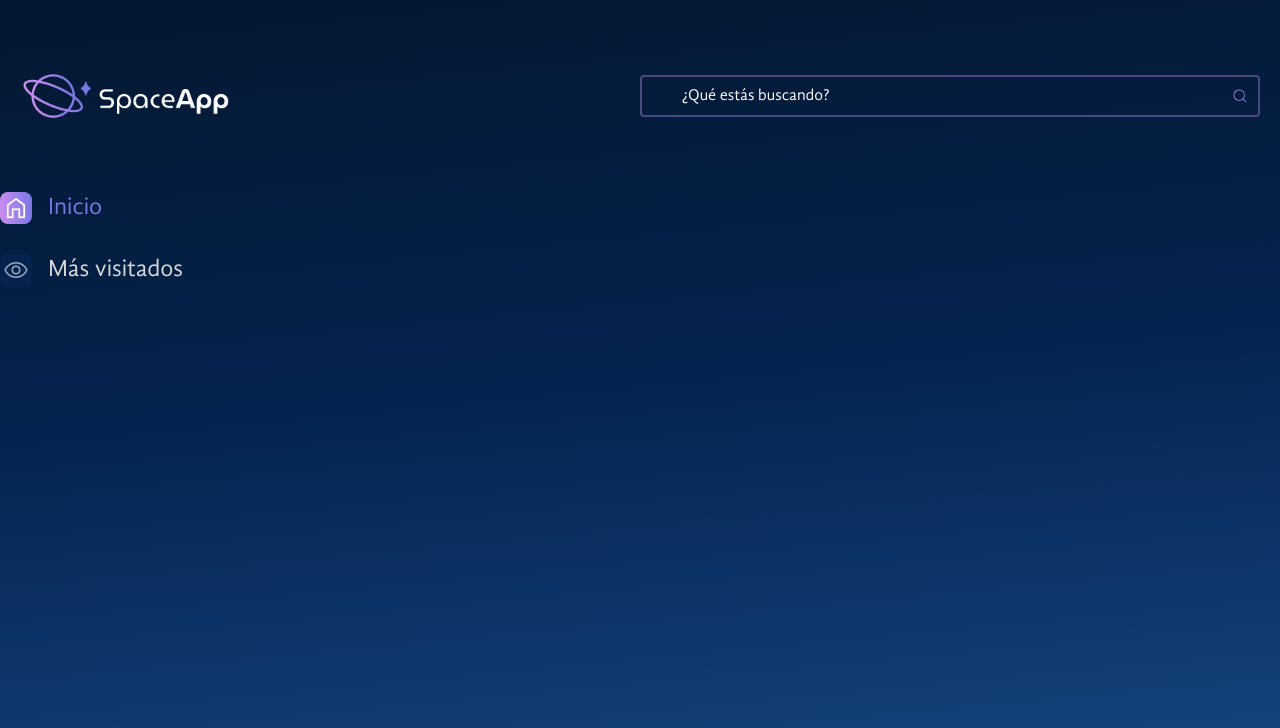
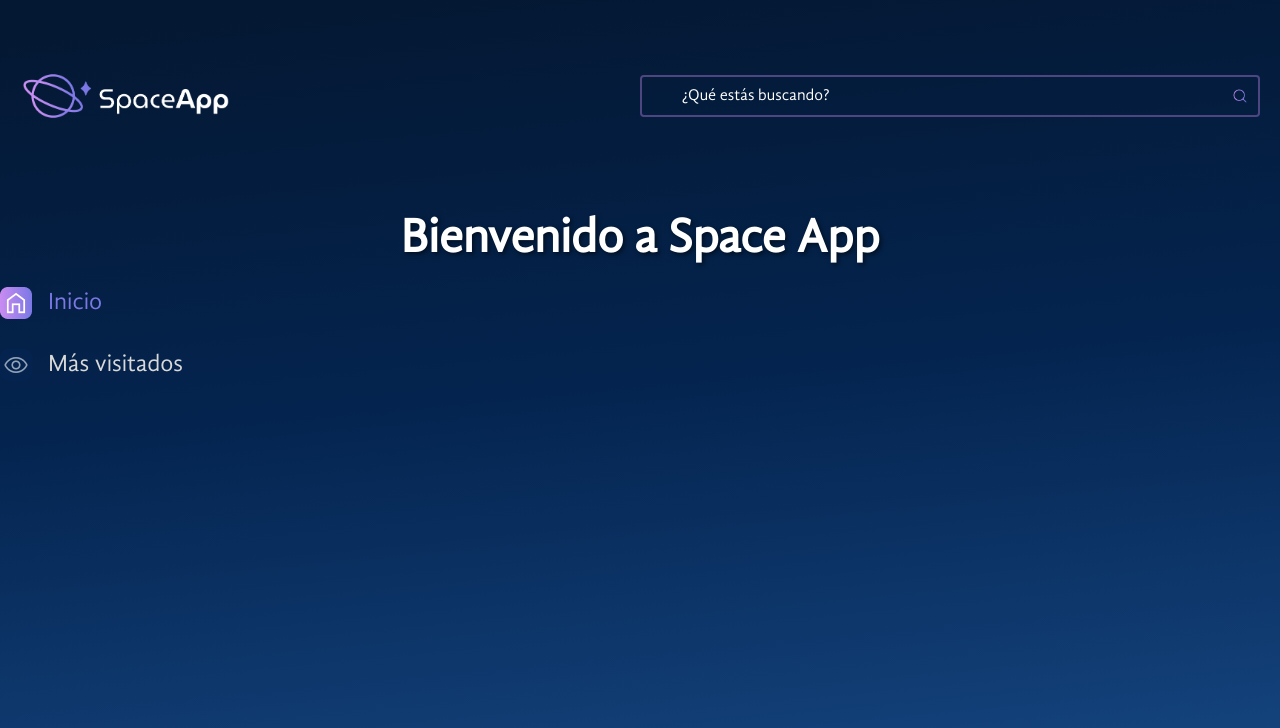
Before and after one commit to DNSO0/space-app-vite, a React (Vite) app: page / in a window 1280 px wide. Shown: the top 728 px of the page. Built offline with nearby package versions, Linux system fonts and the light colour scheme.

Commit message:
Se agrega titulo

```diff
--- a/src/App.jsx
+++ b/src/App.jsx
@@ -3,6 +3,7 @@ import GlobalStyles from "./components/GlobalStyles"
 import Cabecera from "./components/Cabecera"
 import CampoTextoConIcono from "./components/CampoTexto"
 import BarraLateral from "./components/BarraLateral"
+import TituloEstilizado from './components/TituloEstilizado/TituloEstilizado';
 
 const FondoGradiente = styled.div`
 background: linear-gradient(174.61deg, #041833 4.16%, #04244F 48%, #154580 96.76%);
@@ -18,6 +19,7 @@ function App() {
       <FondoGradiente>
         <GlobalStyles />
         <Cabecera />
+        <TituloEstilizado>Bienvenido a Space App</TituloEstilizado>
         <BarraLateral/>
       </FondoGradiente>
     </>
--- /dev/null
+++ b/src/components/TituloEstilizado/TituloEstilizado.jsx
@@ -0,0 +1,15 @@
+import styled from 'styled-components';
+
+const Titulo = styled.h1`
+  font-size: 3rem; /* Tamaño grande */
+  color: #ffffff; /* Color blanco para destacar en fondo oscuro */
+  text-align: center; /* Centrar el texto */
+  margin: 20px 0; /* Espaciado superior e inferior */
+  text-shadow: 2px 2px 4px rgba(0, 0, 0, 0.5); /* Sombra para mayor contraste */
+`;
+
+const TituloEstilizado = ({ children }) => {
+  return <Titulo>{children}</Titulo>;
+};
+
+export default TituloEstilizado;
```
